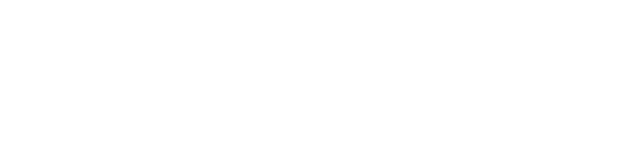
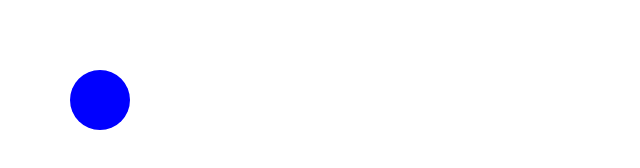
Before and after one commit to Pleachy/javascript-practice, a plain HTML site: page shooter.html in a window 1280 px wide. Shown: the whole page, without its empty margins (0-640 px from the left). Drawn offline with Linux system fonts and the light colour scheme.

Commit message:
player object now renderring correctly, fixed document not defined error

```diff
--- a/shooter.html
+++ b/shooter.html
@@ -1,9 +1,20 @@
+<!DOCTYPE html>
+<html lang="en">
+<head>
+    <meta charset="UTF-8">
+    <meta http-equiv="X-UA-Compatible" content="IE=edge">
+    <meta name="viewport" content="width=device-width, initial-scale=1.0">
+    <title>Document</title>
+    <!-- script has to be deferred to allow our js to access the document -->
+    <script src="./shooter.js" defer></script>
     <style>
         body {
             /* getting rid of default margin values so that canvas takes up the entire browser screen */
             margin :0;
         }
     </style>
-
+</head>
+<body>
     <canvas></canvas>
-<script src="./shooter.js"></script>
+</body>
+</html>
--- a/shooter.js
+++ b/shooter.js
@@ -1,5 +1,6 @@
 //grab the canvas element from our html file
 const canvas = document.querySelector('canvas');
+console.log(canvas);
 
 //getting player context, specifically for a 2d environment
 const context = canvas.getContext('2d');
@@ -16,6 +17,18 @@ class Player {
         this.radius = radius;
         this.color = color;
     }
+
+    //helper function for drawing the player
+    draw() {
+        context.beginPath();
+        // arguments required for arc: arc(x: Int, y: Int, r: Int, starAngle: float, endAngle: float, drawCounterClockwise: Bool (false));
+        context.arc(this.x, this.y, this.radius, 0, 360, false);
+        context.fillStyle = this.color;
+        context.fill();
+    }
 }
 
-console.log(context);
+//canvas coordinates start at 0,0 from the top left of the canvas box
+const player = new Player(100, 100, 30, 'blue');
+console.log(player);
+player.draw();
```
Lines whose indentation alone changed are shown as unchanged.
